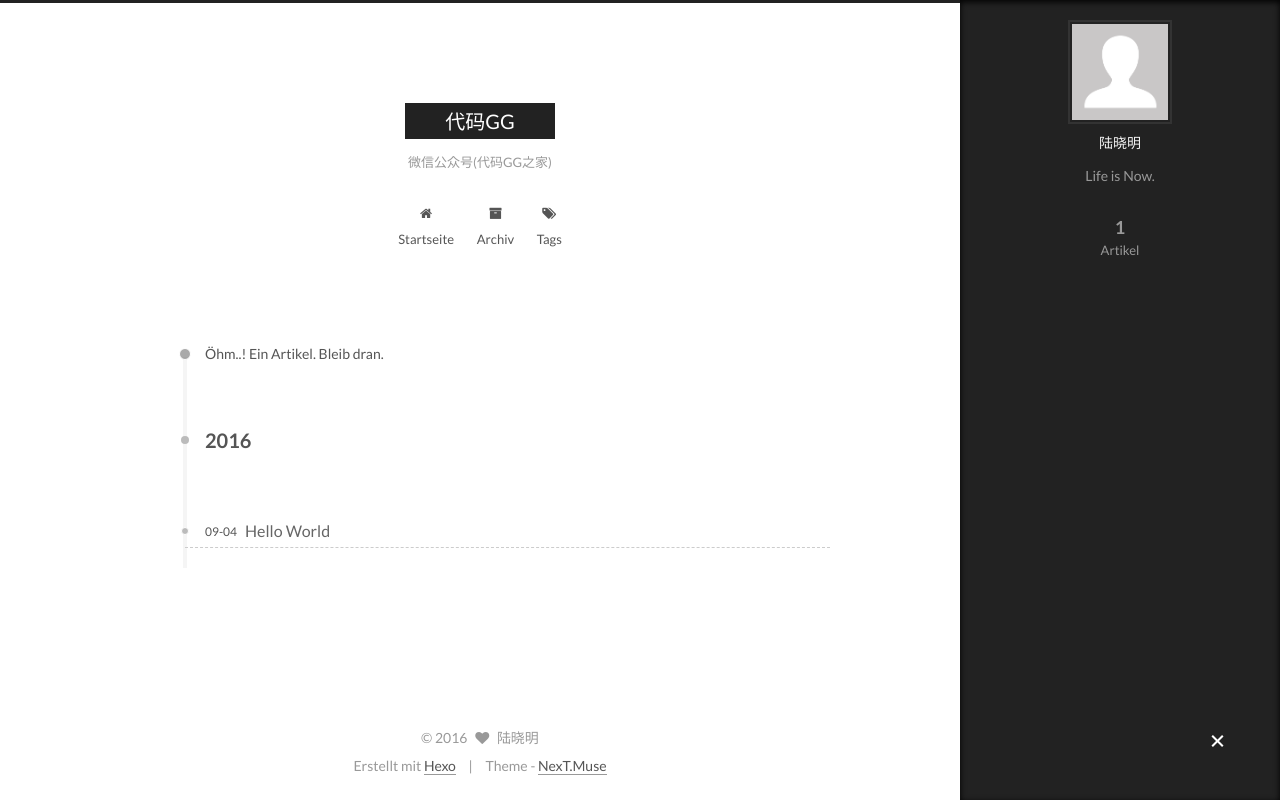
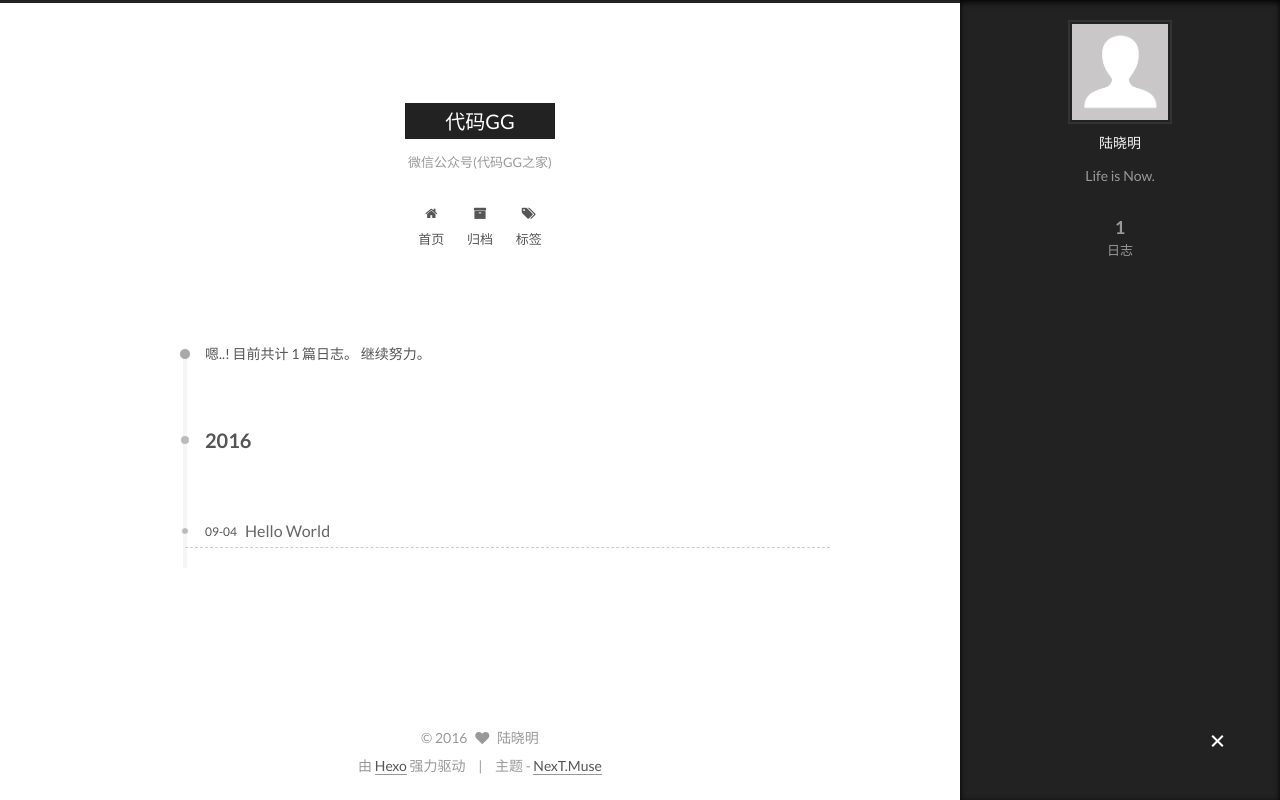
Before and after one commit to luxiaoming/luxiaoming.github.io, a plain HTML site: page archives/2016/09/index.html in a window 1280 px wide. Both pictures are taken after a click on the element 1217 px from the left and 742 px from the top of the page. Drawn offline with Linux system fonts and the light colour scheme.

Commit message:
Site updated: 2016-09-04 21:03:54

```diff
--- a/archives/2016/09/index.html
+++ b/archives/2016/09/index.html
@@ -105,7 +105,7 @@
     motion: true,
     duoshuo: {
       userId: 0,
-      author: 'Author'
+      author: '博主'
     }
   };
 </script>
@@ -115,10 +115,10 @@
 
   <link rel="canonical" href="https://github.com/luxiaoming/archives/2016/09/"/>
 
-  <title> Archiv | 代码GG </title>
+  <title> 归档 | 代码GG </title>
 </head>
 
-<body itemscope itemtype="http://schema.org/WebPage" lang="">
+<body itemscope itemtype="http://schema.org/WebPage" lang="zh-Hans">
 
 
 
@@ -173,7 +173,7 @@
 
               <i class="menu-item-icon fa fa-fw fa-home"></i> <br />
 
-            Startseite
+            首页
           </a>
         </li>
 
@@ -183,7 +183,7 @@
 
               <i class="menu-item-icon fa fa-fw fa-archive"></i> <br />
 
-            Archiv
+            归档
           </a>
         </li>
 
@@ -193,7 +193,7 @@
 
               <i class="menu-item-icon fa fa-fw fa-tags"></i> <br />
 
-            Tags
+            标签
           </a>
         </li>
 
@@ -223,7 +223,7 @@
 
 
 
-      Öhm..! Ein Artikel. Bleib dran.
+      嗯..! 目前共计 1 篇日志。 继续努力。
     </span>
 
 
@@ -313,7 +313,7 @@
           <div class="site-state-item site-state-posts">
             <a href="/archives">
               <span class="site-state-item-count">1</span>
-              <span class="site-state-item-name">Artikel</span>
+              <span class="site-state-item-name">日志</span>
             </a>
           </div>
 
@@ -360,11 +360,11 @@
 </div>
 
 <div class="powered-by">
-  Erstellt mit  <a class="theme-link" href="https://hexo.io">Hexo</a>
+  由 <a class="theme-link" href="https://hexo.io">Hexo</a> 强力驱动
 </div>
 
 <div class="theme-info">
-  Theme -
+  主题 -
   <a class="theme-link" href="https://github.com/iissnan/hexo-theme-next">
     NexT.Muse
   </a>
--- a/css/main.css
+++ b/css/main.css
@@ -1548,7 +1548,7 @@ pre .javascript .function {
   width: 4px;
   height: 4px;
   border-radius: 50%;
-  background: #691388;
+  background: #c77e38;
 }
 .links-of-blogroll {
   font-size: 13px;
```
Also changed, not shown: 2016/09/04/hello-world/index.html (+11 -11 lines), archives/2016/index.html (+10 -10 lines), archives/index.html (+10 -10 lines), index.html (+9 -9 lines).
